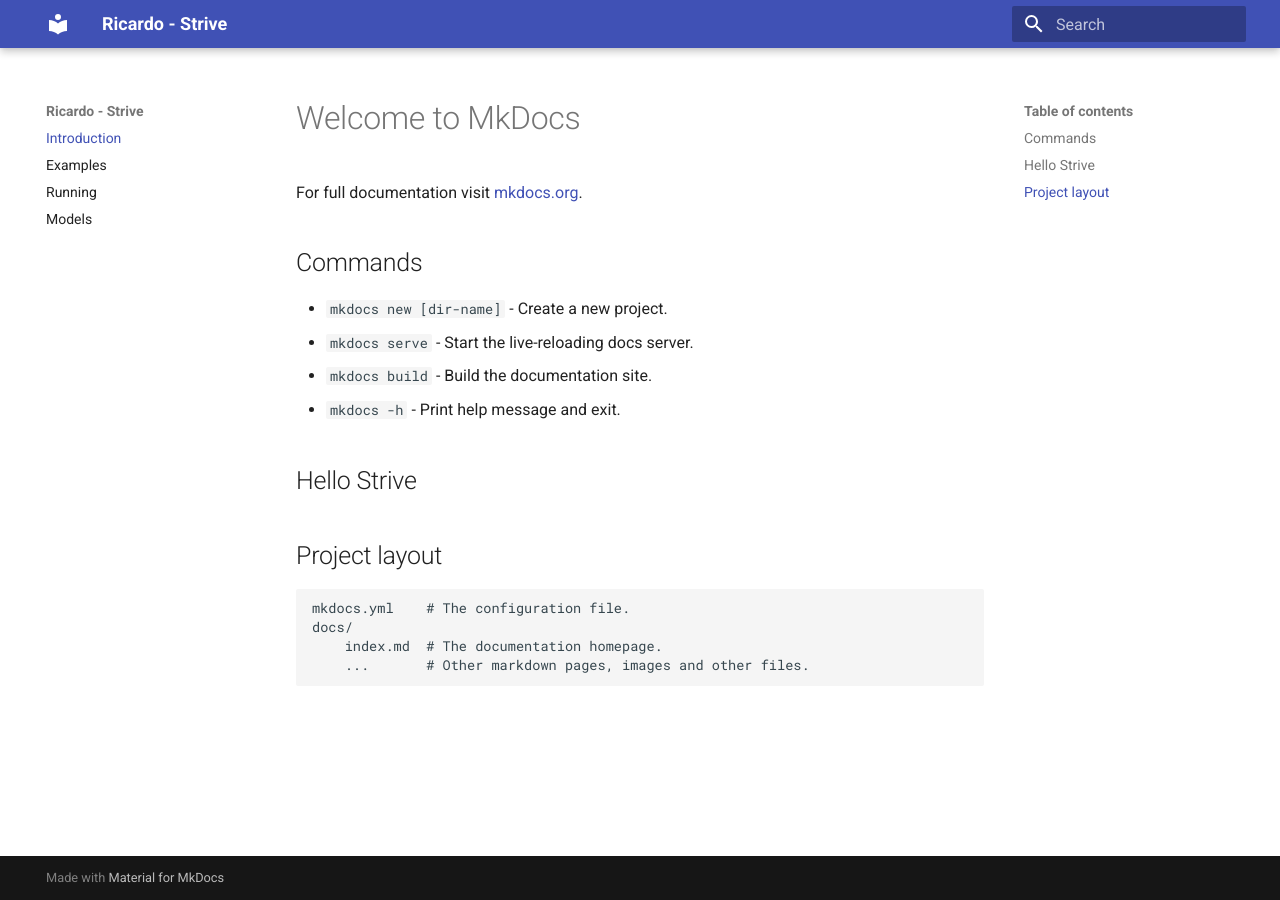
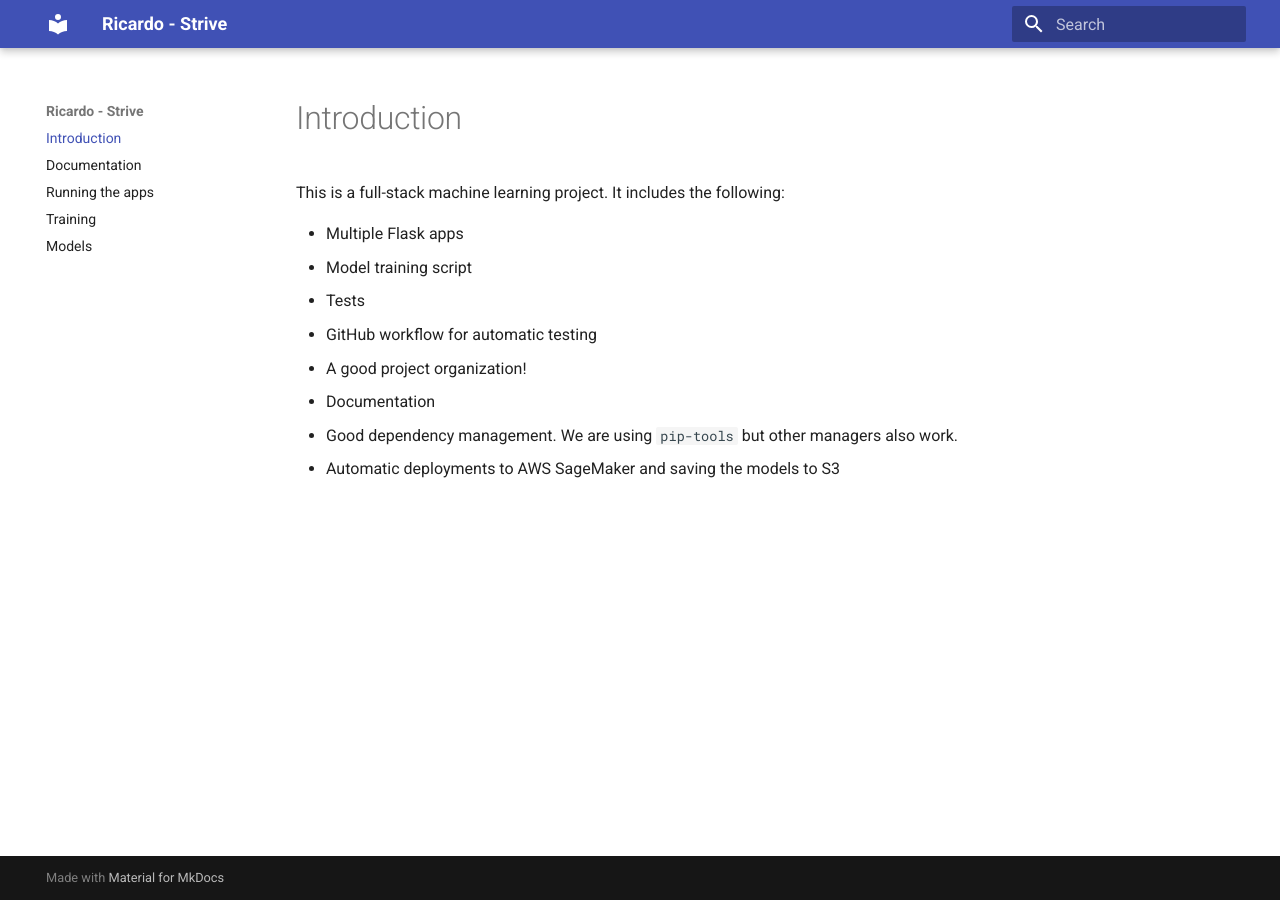
Before and after one commit to polyrand/fs-week, an MkDocs documentation site: the page built from docs/docs/index.md, in a window 1280 px wide. Built offline with MkDocs 1.6.1 and Material for MkDocs 9.7.7, drawn with Linux system fonts in a browser that asks for light colours.

Commit message:
write more docs

```diff
--- a/docs/docs/index.md
+++ b/docs/docs/index.md
@@ -1,19 +1,10 @@
-# Welcome to MkDocs
+This is a full-stack machine learning project. It includes the following:
 
-For full documentation visit [mkdocs.org](https://www.mkdocs.org).
-
-## Commands
-
-* `mkdocs new [dir-name]` - Create a new project.
-* `mkdocs serve` - Start the live-reloading docs server.
-* `mkdocs build` - Build the documentation site.
-* `mkdocs -h` - Print help message and exit.
-
-## Hello Strive
-
-## Project layout
-
-    mkdocs.yml    # The configuration file.
-    docs/
-        index.md  # The documentation homepage.
-        ...       # Other markdown pages, images and other files.
+* Multiple Flask apps
+* Model training script
+* Tests
+* GitHub workflow for automatic testing
+* A good project organization!
+* Documentation
+* Good dependency management. We are using `pip-tools` but other managers also work.
+* Automatic deployments to AWS SageMaker and saving the models to S3
--- a/docs/mkdocs.yml
+++ b/docs/mkdocs.yml
@@ -7,6 +7,7 @@
   - search
 nav:
   - Introduction: 'index.md'
-  - Examples: 'examples.md'
-  - Running: 'running.md'
+  - Documentation: 'documentation.md'
+  - Running the apps: 'running.md'
+  - Training: 'training.md'
   - Models: 'models.md'
```
Also changed, not shown: docs/docs/contributing.md (deleted, +0 -7 lines), docs/docs/documentation.md (added, +25 -0 lines), docs/docs/examples.md (deleted, +0 -15 lines), docs/docs/models.md (+8 -2 lines), docs/docs/running.md (+12 -4 lines), docs/docs/training.md (added, +18 -0 lines).
